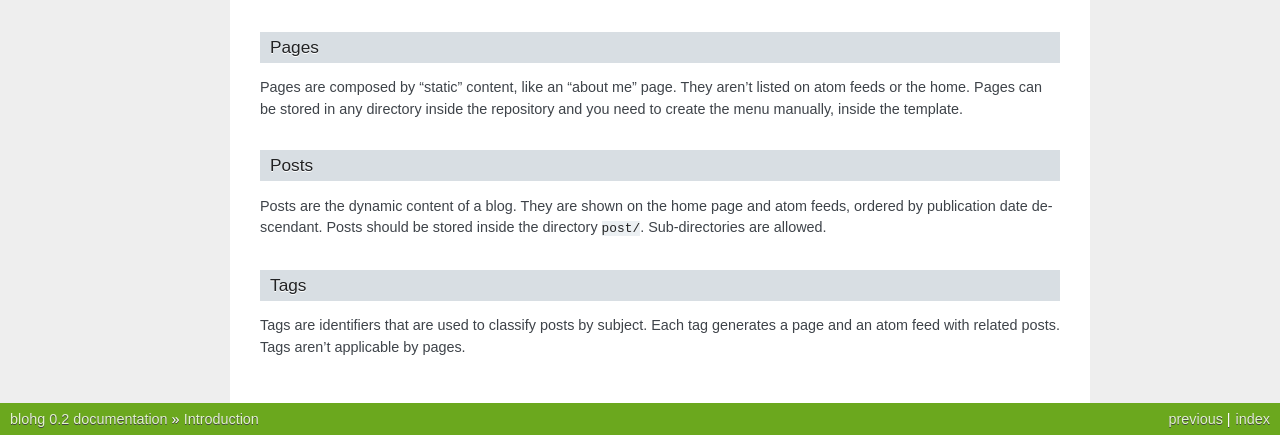
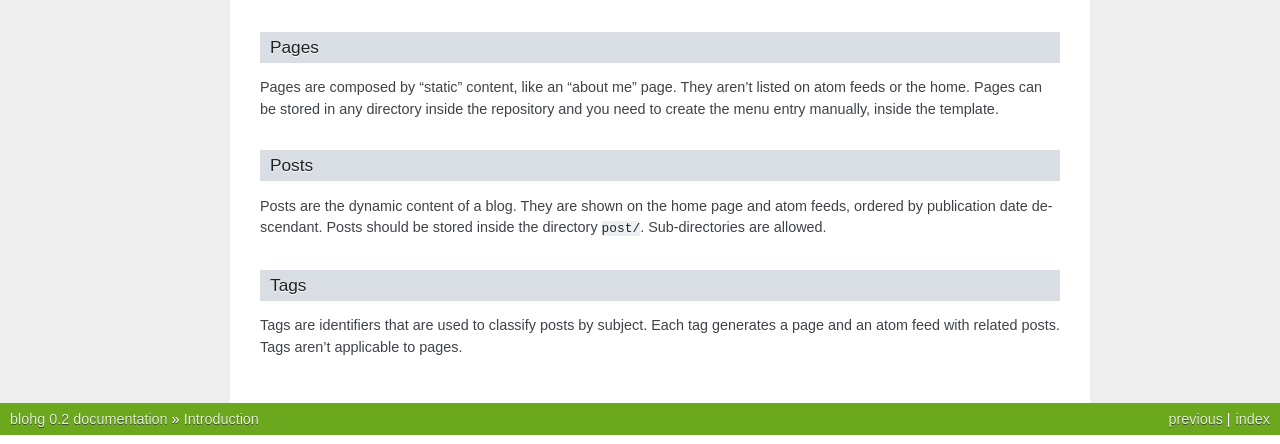
Before and after one commit to rafaelmartins/blohg, a Sphinx documentation site: the page built from docs/intro.rst, in a window 1280 px wide. Shown: the part 477-921 px from the top of the page. Built offline with Sphinx 7.4.7, drawn with Linux system fonts in a browser that asks for light colours.

Commit message:
small doc fixes

```diff
--- a/docs/intro.rst
+++ b/docs/intro.rst
@@ -30,7 +30,7 @@ Pages
 
 Pages are composed by "static" content, like an "about me" page. They aren't
 listed on atom feeds or the home. Pages can be stored in any directory inside the
-repository and you need to create the menu manually, inside the template.
+repository and you need to create the menu entry manually, inside the template.
 
 Posts
 ~~~~~
@@ -43,4 +43,4 @@ Tags
 ~~~~
 
 Tags are identifiers that are used to classify posts by subject. Each tag generates
-a page and an atom feed with related posts. Tags aren't applicable by pages.
+a page and an atom feed with related posts. Tags aren't applicable to pages.
```
